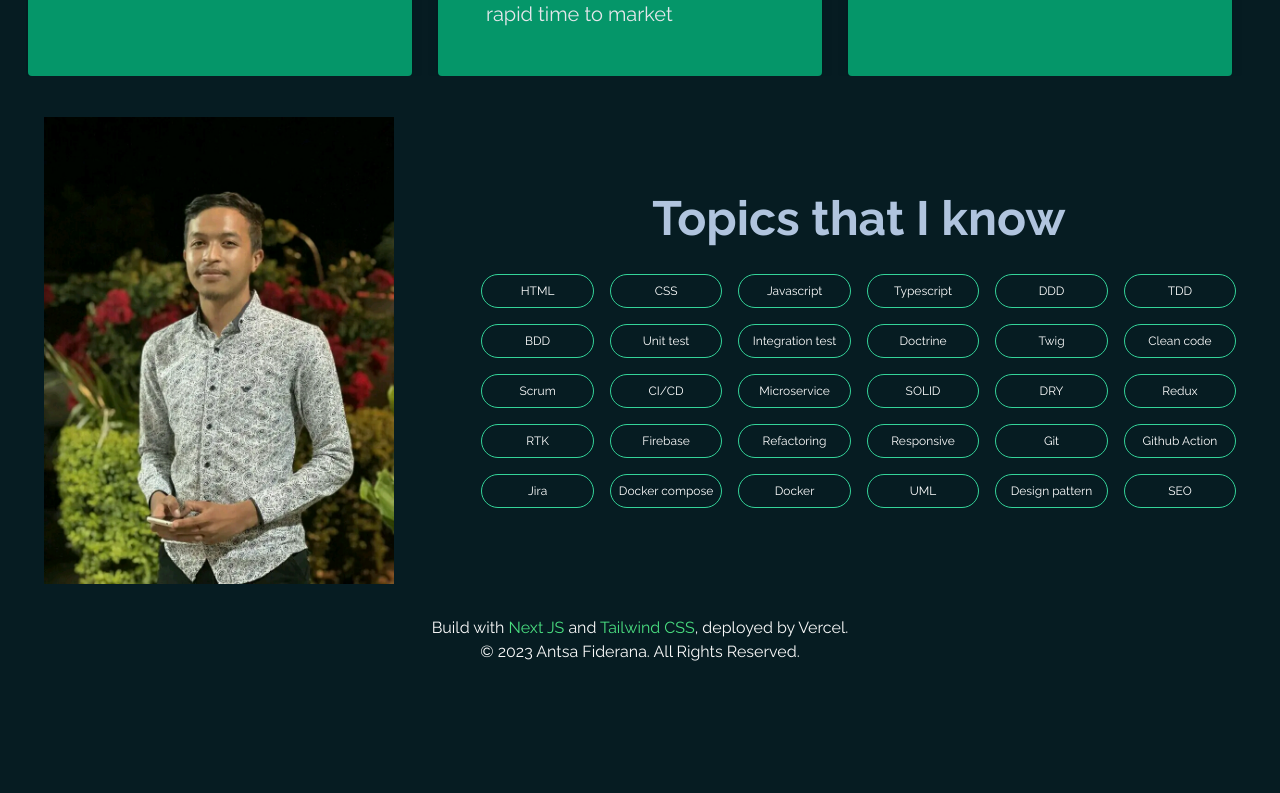
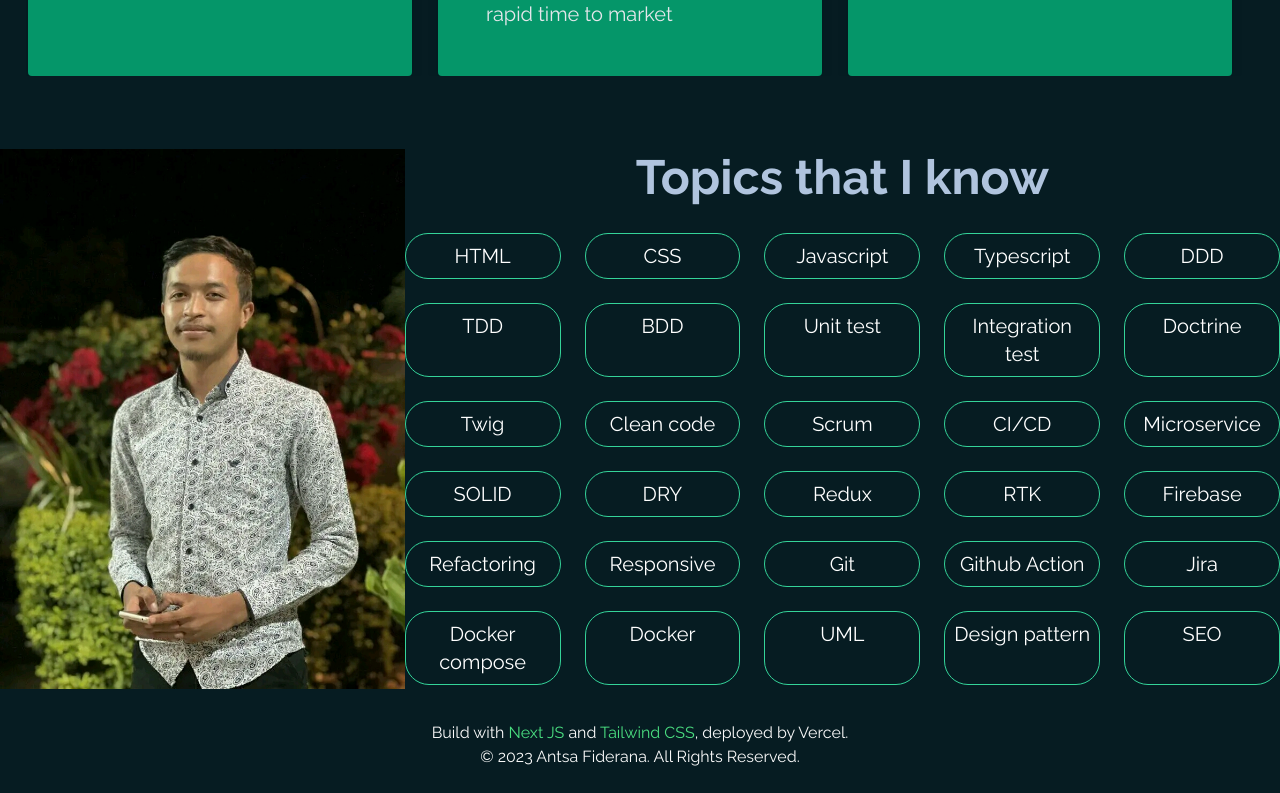
Before and after one commit to AntsaC/portfolio, a Next.js app: page / in a window 1280 px wide. Shown: the part 2230-3023 px from the top of the page. Before the commit the page ends 2918 px from the top, so only its background shows below. Built offline with nearby package versions, Linux system fonts and the light colour scheme.

Commit message:
Update : enhance topic section ui

```diff
--- a/src/app/_ui/TopicSection.jsx
+++ b/src/app/_ui/TopicSection.jsx
@@ -37,19 +37,19 @@ const topics = [
 
 export default function TopicSection() {
   return (
-    <div className="flex justify-around mt-4">
+    <div className="flex justify-around mt-12">
       <div className="hidden lg:block">
         <Image
           src={"/photo/profile2.jpg"}
           alt="Profile 2"
-          width={350}
-          height={350}
+          width={450}
+          height={450}
         />
       </div>
       <div>
         <div className="flex h-full justify-center items-center flex-col">
           <Subtitle text={"Topics that I know"} />
-          <div className="grid grid-cols-2 md:grid-cols-4 lg:grid-cols-6 gap-4 mt-8">
+          <div className="grid grid-cols-2 md:grid-cols-4 lg:grid-cols-5 gap-6 mt-8 px-4 md:px-0">
             {topics.map((topic, index) => (
               <TopicItem key={index} topic={topic} />
             ))}
@@ -62,7 +62,7 @@ export default function TopicSection() {
 
 export function TopicItem({ topic }) {
   return (
-    <div className="border border-emerald-400 rounded-3xl text-xs p-2 text-center text-white">
+    <div className="border border-emerald-400 rounded-3xl text-base md:text-xl p-2 text-center text-white">
       {topic}
     </div>
   );
```
